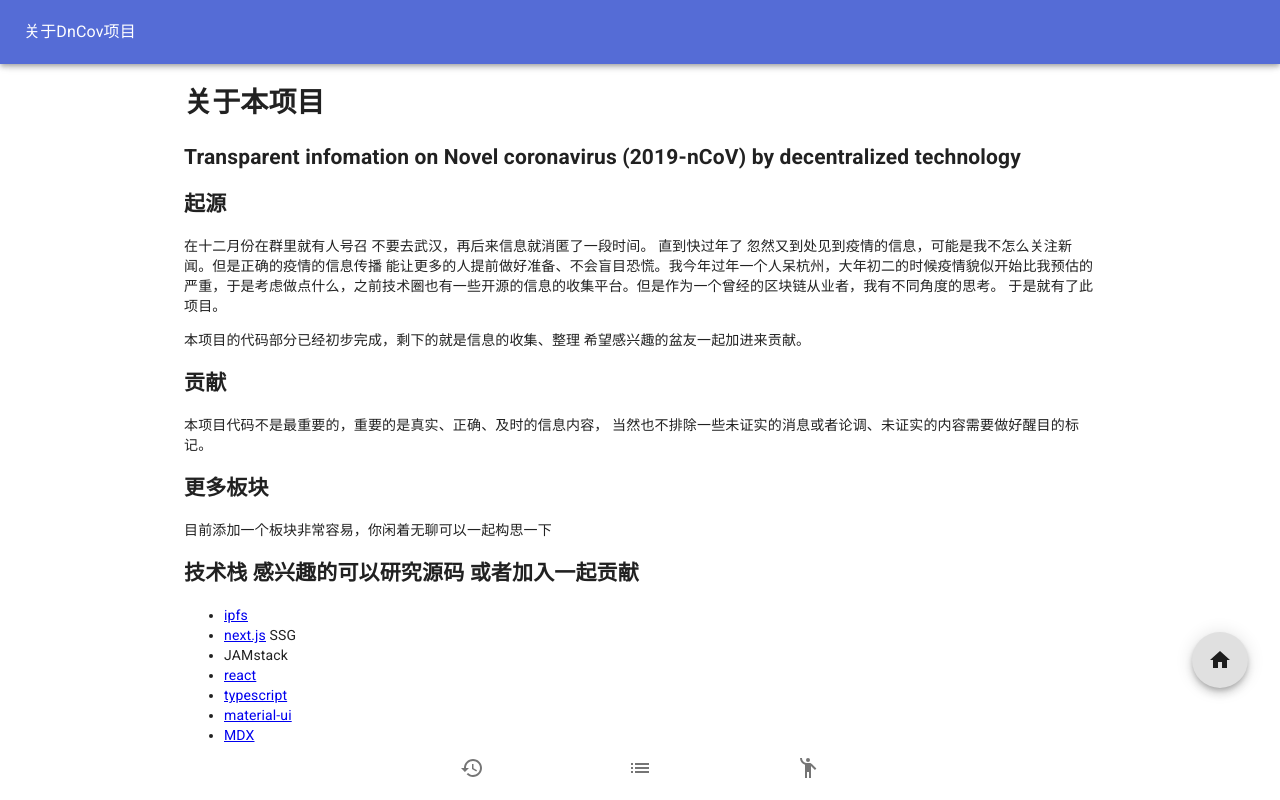
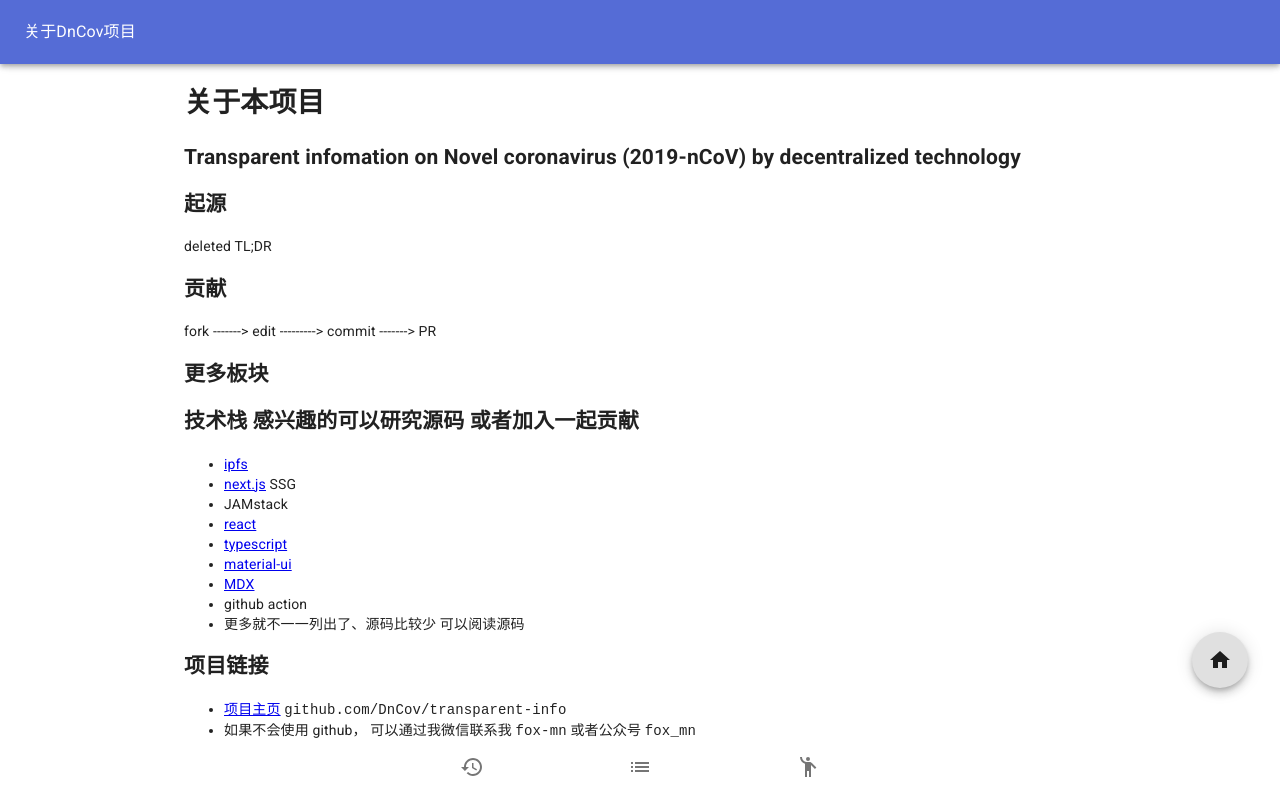
Before and after one commit to DnCov/transparent-info, a Next.js app in the folder packages/transparent-info-app/: page /about in a window 1280 px wide. Shown: the top 800 px of the page. Built offline with nearby package versions, Linux system fonts and the light colour scheme.

Commit message:
edit about :release

```diff
--- a/packages/transparent-info-app/components/section/About.mdx
+++ b/packages/transparent-info-app/components/section/About.mdx
@@ -7,17 +7,13 @@ import { EditMe } from '../../components/Github';
 
 ## 起源
 
-在十二月份在群里就有人号召 不要去武汉，再后来信息就消匿了一段时间。 直到快过年了 忽然又到处见到疫情的信息，可能是我不怎么关注新闻。但是正确的疫情的信息传播 能让更多的人提前做好准备、不会盲目恐慌。我今年过年一个人呆杭州，大年初二的时候疫情貌似开始比我预估的严重，于是考虑做点什么，之前技术圈也有一些开源的信息的收集平台。但是作为一个曾经的区块链从业者，我有不同角度的思考。 于是就有了此项目。
-
-本项目的代码部分已经初步完成，剩下的就是信息的收集、整理 希望感兴趣的盆友一起加进来贡献。
+deleted TL;DR
 
 ## 贡献
 
-本项目代码不是最重要的，重要的是真实、正确、及时的信息内容， 当然也不排除一些未证实的消息或者论调、未证实的内容需要做好醒目的标记。
+fork -------> edit ---------> commit -------> PR
 
 ## 更多板块
-
-目前添加一个板块非常容易，你闲着无聊可以一起构思一下
 
 ## 技术栈 感兴趣的可以研究源码 或者加入一起贡献
 
```
